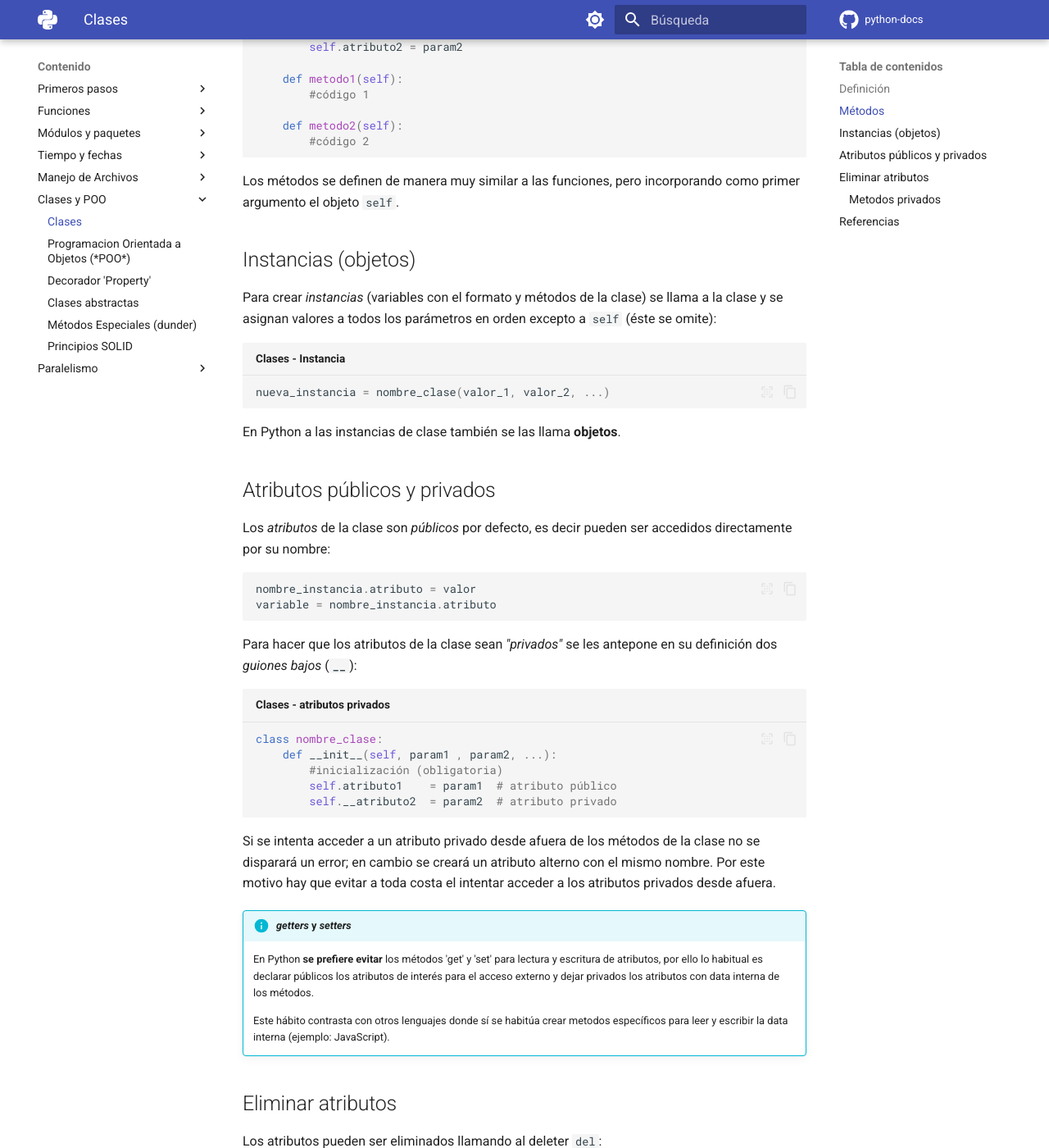
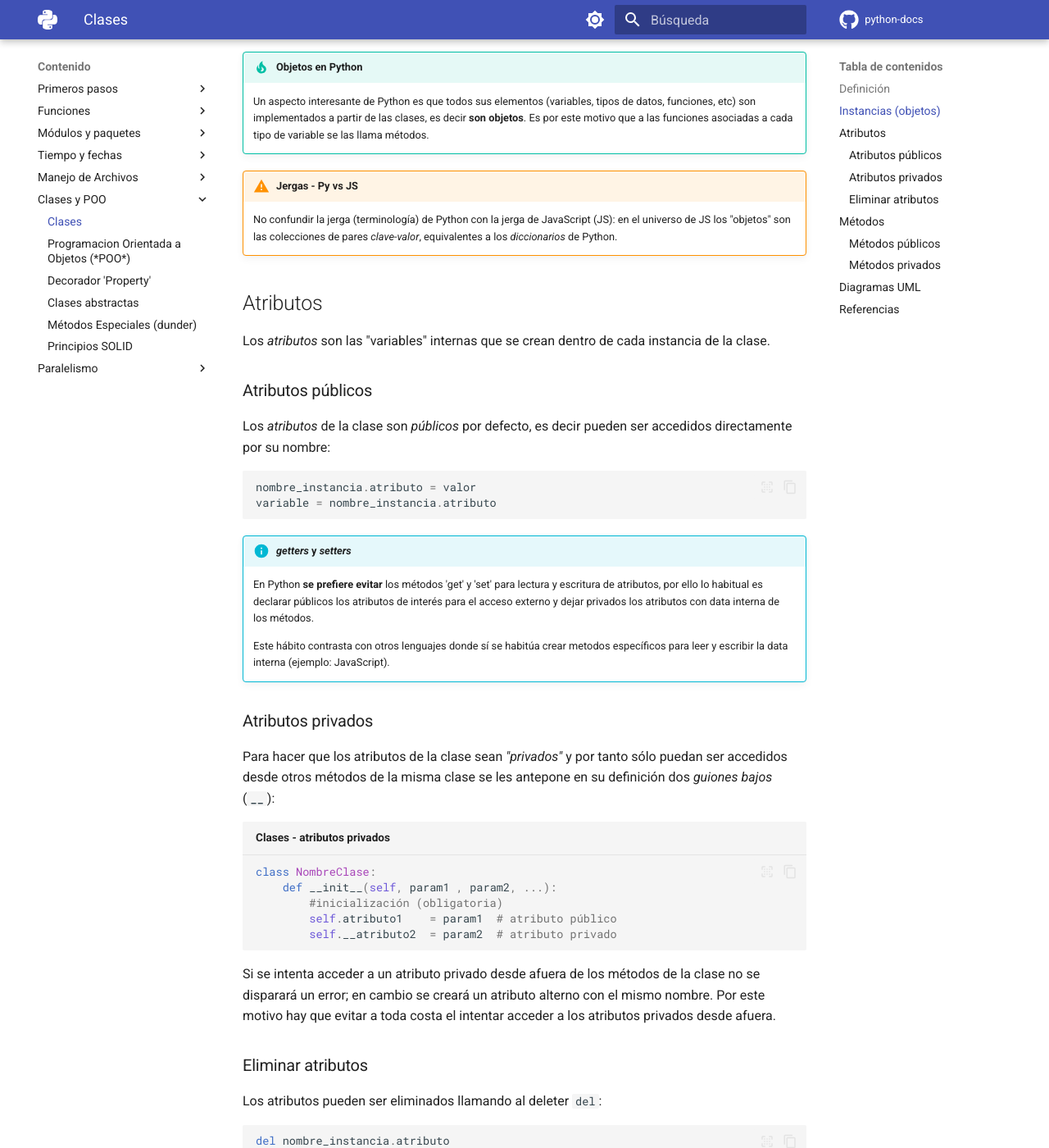
Before and after one commit to alejrot/python-docs, an MkDocs documentation site: the page built from docs/clases/clases.md, in a window 1280 px wide and 1400 px high, scrolled down 1081 px. Shown: the whole window at 82% size. Built offline with MkDocs 1.6.1 and Material for MkDocs 9.7.7, drawn with Linux system fonts in a browser that asks for light colours; plug-ins that fetch from the network failed and are left out; comment, search, counter and statistics services are not loaded; some of the changed text lies outside the part shown.

Commit message:
Clases: definicion reexplicada - UML agregado

````diff
--- a/docs/clases/clases.md
+++ b/docs/clases/clases.md
@@ -1,6 +1,10 @@
 ---
 tags:
   - Clases
+  - UML
+  - Markdown
+  - Mermaid
+  - Documentacion
 ---
 
 
@@ -14,21 +18,20 @@
 - Los **atributos** son valores guardados de los parámetros, es decir son variables internas de la clase.
 - La funcionalidad de la clase es representada por **métodos**, que son funciones específicas de la clase.
 
-Un aspecto interesante de Python es que todos sus elementos
-(variables, tipos de datos, funciones, etc)
-son implementados a partir de las clases.
-Es por este motivo que
-a las funciones asociadas
-a cada tipo de variable
-se las llama métodos.
-
 
 ## Definición
 
+<!--
 Las clases se definen así:
+-->
+
+La definición de la clase es la encargada de definir la estructura interna de la nueva clase,
+es decir de darle "formato",
+y de indicar sus funcionalidades.
+Utiliza la cláusula `class`:
 
 ```python title="Clases - Definición "
-class nombre_clase:
+class NombreClase:
     # inicialización
 	def __init__(self, param1, param2, ...):
 		self.atributo1 = param1
@@ -36,12 +39,109 @@
 ```
 
 La palabra `self` es un elemento auxiliar
-que hace referencia a cada nuevo objeto
-creado por las clases,
-los cuales son llamados *instancias*.
+que apunta a las nuevas "variables" creadas en base a la clase,
+llamadas *instancias* u *objetos*.
+
+
+
+## Instancias (objetos)
+
+Para crear *instancias*
+se llama a la definición de la clase
+y se asignan valores a todos los parámetros en orden,
+ excepto a `self` (éste se omite):
+
+```python title="Clases - Instancia"
+nueva_instancia = NombreClase(valor_1, valor_2, ...)
+```
+Recordar que `self` funciona como un comodín
+que hace referencia a cada nueva *instancia*.
+
+
+En Python a las instancias de clase también se las llama **objetos**.
+
+!!! tip "Objetos en Python"
+
+    Un aspecto interesante de Python es que todos sus elementos
+    (variables, tipos de datos, funciones, etc)
+    son implementados a partir de las clases,
+    es decir **son objetos**.
+    Es por este motivo que
+    a las funciones asociadas
+    a cada tipo de variable
+    se las llama métodos.
+
+
+!!! warning "Jergas - Py vs JS "
+
+    No confundir la jerga (terminología) de Python con la jerga de JavaScript (JS):
+    en el universo de JS los "objetos"
+    son las colecciones de pares *clave-valor*,
+    equivalentes a los *diccionarios* de Python.
+
+
+
+## Atributos
+
+Los *atributos* son las "variables" internas que se crean dentro de cada instancia de la clase.
+
+### Atributos públicos
+
+Los *atributos* de la clase son *públicos* por defecto, es decir pueden ser accedidos directamente por su nombre:
+
+```python
+nombre_instancia.atributo = valor
+variable = nombre_instancia.atributo
+```
+
+!!! info "*getters* y *setters*"
+
+    En Python **se prefiere evitar**
+    los métodos 'get' y  'set' para lectura y escritura de atributos,
+    por ello lo habitual es declarar públicos los atributos de interés para el acceso externo
+    y dejar privados los atributos con data interna de los métodos.
+
+    Este hábito contrasta con otros lenguajes donde sí se habitúa crear metodos específicos para leer y escribir la data interna
+    (ejemplo: JavaScript).
+
+
+### Atributos privados
+
+Para hacer que los atributos de la clase sean *"privados"*
+y por tanto sólo puedan ser accedidos desde otros métodos de la misma clase
+se les antepone en su definición dos *guiones bajos* (**`__`**):
+
+```python title="Clases - atributos privados"
+class NombreClase:
+	def __init__(self, param1 , param2, ...):
+        #inicialización (obligatoria)
+		self.atributo1    = param1	# atributo público
+		self.__atributo2  = param2	# atributo privado
+```
+
+Si se intenta acceder a un atributo privado desde afuera de los métodos de la clase no se disparará un error;
+en cambio se creará un atributo alterno con el mismo nombre.
+Por este motivo hay que evitar a toda costa el intentar acceder a los atributos privados desde afuera.
+
+
+### Eliminar atributos
+
+Los atributos pueden ser eliminados llamando al deleter
+`del`:
+
+```python
+del nombre_instancia.atributo
+```
+
+Sólo se eliminará el atributo en la instancia elegida.
+Todas las demás preservarán su atributo intacto.
 
 
 ## Métodos
+
+Los *métodos* son las "funciones" internas de las que podrán disponer las instancias de las clases
+
+### Métodos públicos
 
 Para utilizar los atributos
 de cada instancia de clase
@@ -49,7 +149,7 @@
 que se definen así:
 
 ```python title="Clases - Definición (con métodos)"
-class nombre_clase:
+class NombreClase:
     # inicialización
 	def __init__(self, param1 , param2, ...):
 		self.atributo1 = param1
@@ -66,74 +166,12 @@
 pero incorporando como primer argumento el objeto `self`.
 
 
-
-## Instancias (objetos)
-
-Para crear *instancias* (variables con el formato y métodos de la clase) se llama a la clase y se asignan valores a todos los parámetros en orden excepto a `self` (éste se omite):
-
-```python title="Clases - Instancia"
-nueva_instancia = nombre_clase(valor_1, valor_2, ...)
-```
-
-En Python a las instancias de clase también se las llama **objetos**.
-
-
-## Atributos públicos y privados
-
-Los *atributos* de la clase son *públicos* por defecto, es decir pueden ser accedidos directamente por su nombre:
-
-```python
-nombre_instancia.atributo = valor
-variable = nombre_instancia.atributo
-```
-
-
-Para hacer que los atributos de la clase sean *"privados"* se les antepone en su definición dos *guiones bajos* (**`__`**):
-
-```python title="Clases - atributos privados"
-class nombre_clase:
-	def __init__(self, param1 , param2, ...):
-        #inicialización (obligatoria)
-		self.atributo1    = param1	# atributo público
-		self.__atributo2  = param2	# atributo privado
-```
-
-Si se intenta acceder a un atributo privado desde afuera de los métodos de la clase no se disparará un error;
-en cambio se creará un atributo alterno con el mismo nombre.
-Por este motivo hay que evitar a toda costa el intentar acceder a los atributos privados desde afuera.
-
-!!! info "*getters* y *setters*"
-
-    En Python **se prefiere evitar**
-    los métodos 'get' y  'set' para lectura y escritura de atributos,
-    por ello lo habitual es declarar públicos los atributos de interés para el acceso externo
-    y dejar privados los atributos con data interna de los métodos.
-
-    Este hábito contrasta con otros lenguajes donde sí se habitúa crear metodos específicos para leer y escribir la data interna
-    (ejemplo: JavaScript).
-
-
-## Eliminar atributos
-
-Los atributos pueden ser eliminados llamando al deleter
-`del`:
-
-```python
-del nombre_instancia.atributo
-```
-
-Sólo se eliminará el atributo en la instancia elegida.
-Todas las demás preservarán su atributo intacto.
-
-
-
-
-### Metodos privados
+### Métodos privados
 
 Es posible crear metodos privados definiéndolos con dos giones adelante, igual que se hace con los atributos:
 
 ```python title="Clases - Métodos privados"
-class nombre_clase:
+class NombreClase:
     # inicialización
 	def __init__(self, param1 , param2, ...):
         # codigo inicializacion
@@ -152,6 +190,73 @@
 
 
 
+
+## Diagramas UML
+
+
+Los diagramas UML permiten representar a las clases y sus elementos internos de manera gráfica.
+A continuación se muestra la sintaxis usada para crear diagramas UML con Mermaid.js en Markdown:
+
+<div class="grid cards" markdown>
+
+```mermaid
+---
+title: UML - Clases
+---
+classDiagram
+    NombreClase : +atributo1
+    NombreClase : +atributo2
+    NombreClase : +metodo1()
+    NombreClase : +metodo2()
+```
+
+```
+    ``` mermaid
+    ---
+    title: UML - Clases
+    ---
+    classDiagram
+        NombreClase : +atributo1
+        NombreClase : +atributo2
+        NombreClase : +metodo1()
+        NombreClase : +metodo2()
+    ```
+```
+
+</div>
+
+El signo **`+`** indica que los atributos y los métodos creados son públicos.
+Los métodos y atributos privados se indican con el signo **`-`**:
+
+<div class="grid cards" markdown>
+
+```mermaid
+---
+title: UML - Clases
+---
+classDiagram
+    NombreClase : +atributo_publico
+    NombreClase : -atributo_privado
+    NombreClase : +metodo_publico()
+    NombreClase : -metodo_privado()
+```
+
+
+```
+    ``` mermaid
+    ---
+    title: UML - Clases
+    ---
+    classDiagram
+        NombreClase : +atributo_publico
+        NombreClase : -atributo_privado
+        NombreClase : +metodo_publico()
+        NombreClase : -metodo_privado()
+    ```
+```
+
+</div>
+
 ## Referencias
 
 [Stack Overflow - What's the pythonic way to use getters and setters](https://stackoverflow.com/questions/2627002/whats-the-pythonic-way-to-use-getters-and-setters)
@@ -159,3 +264,5 @@
 [HecktorProfe - Herencia múltiple](https://docs.hektorprofe.net/python/herencia-en-la-poo/herencia-multiple/)
 
 [BarcelonaGeeks - Agregación y Composición](https://barcelonageeks.com/python-oops-agregacion-y-composicion/)
+
+[DiagramasUML - Diagrama de clases](https://diagramasuml.com/diagrama-de-clases/)
--- a/mkdocs.yml
+++ b/mkdocs.yml
@@ -1,4 +1,4 @@
-site_name: PythonDocs
+site_name: Python Docs
 
 site_url: https://alejrot.github.io/python-docs
 site_description: Documentación y apuntes sobre Python
@@ -8,8 +8,7 @@
 repo_name: python-docs
 edit_uri: edit/master/docs/
 
-copyright: Copyright &copy; 2024 Marcelo Marot Rosas
-
+copyright: Copyright &copy; 2024-2025 Marcelo Marot Rosas
 
 theme:
   name: material
@@ -19,6 +18,11 @@
     logo: simple/python  # :simple-python:
     # Icono de repositorio
     repo: fontawesome/brands/github
+
+
+  # favicon: https://img.icons8.com/color/48/python--v1.png   # Icons8
+  # custom_dir: overrides
+
 
   language: es
   # Modos para la pagina
@@ -43,7 +47,6 @@
       accent: lime
 
   features:
-    - header.autohide
     - navigation.footer
     # - navigation.instant
     - content.code.copy
@@ -66,14 +69,15 @@
     # - navigation.tabs.sticky
     # - navigation.sections   # Muestra títulos para los contenidos en la barra izquierda
     # - navigation.expand     # Expansión - Expande la lista de contenidos por defecto
-    # - navigation.prune      # Poda - Quita la lista de contenidos no visibles
+    - navigation.prune      # Poda - Quita la lista de contenidos no visibles
     - navigation.indexes    # Permite agregar varios archivos a una sección
 
     # header y anuncios
     - header.autohide
     - announce.dismiss
-
-
+    # acciones de código
+    # - content.action.edit
+    - content.action.view
 
 
 markdown_extensions:
@@ -122,7 +126,8 @@
 
 
 # extra:
-#   homepage: https://alejrot.github.io/python-docs/
+# #   homepage: https://alejrot.github.io/python-docs/
+#   generator: false
 
 
 plugins:
````
Also changed, not shown: overrides/main.html (added, +59 -0 lines).
